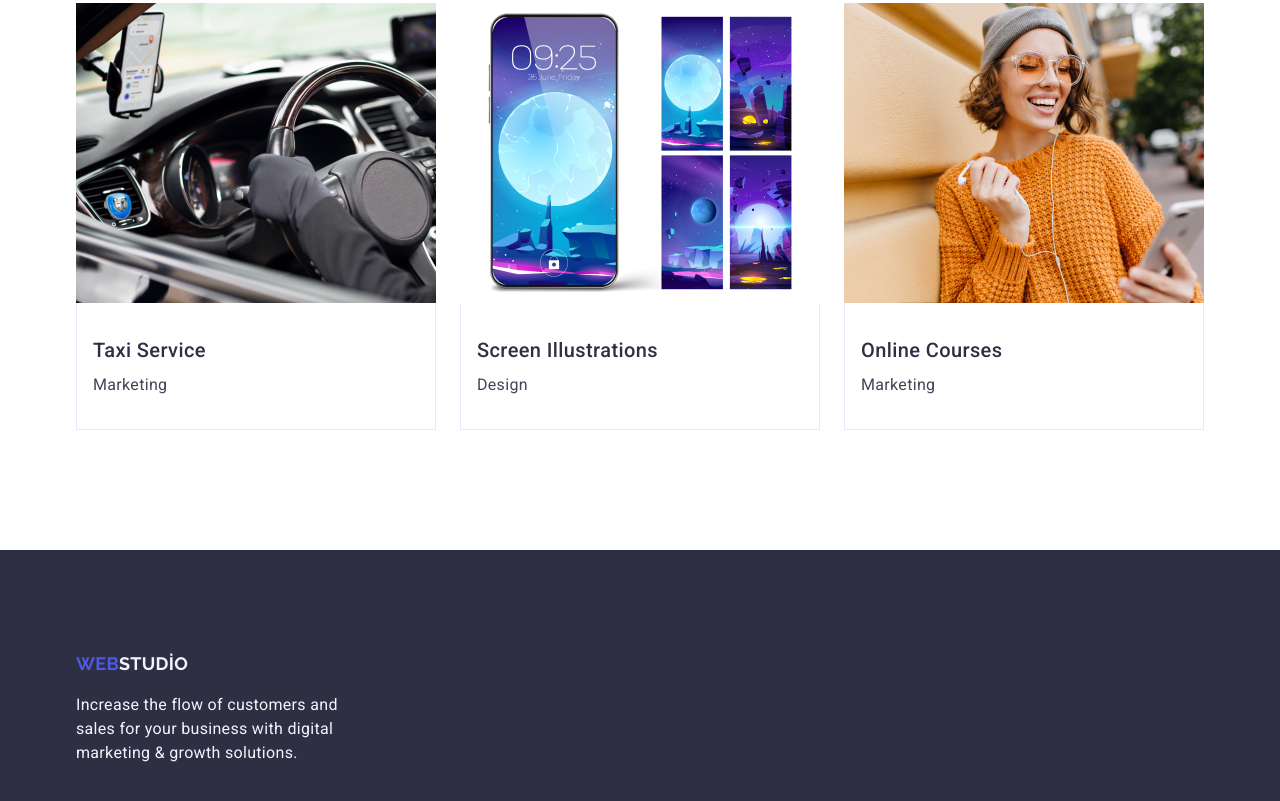
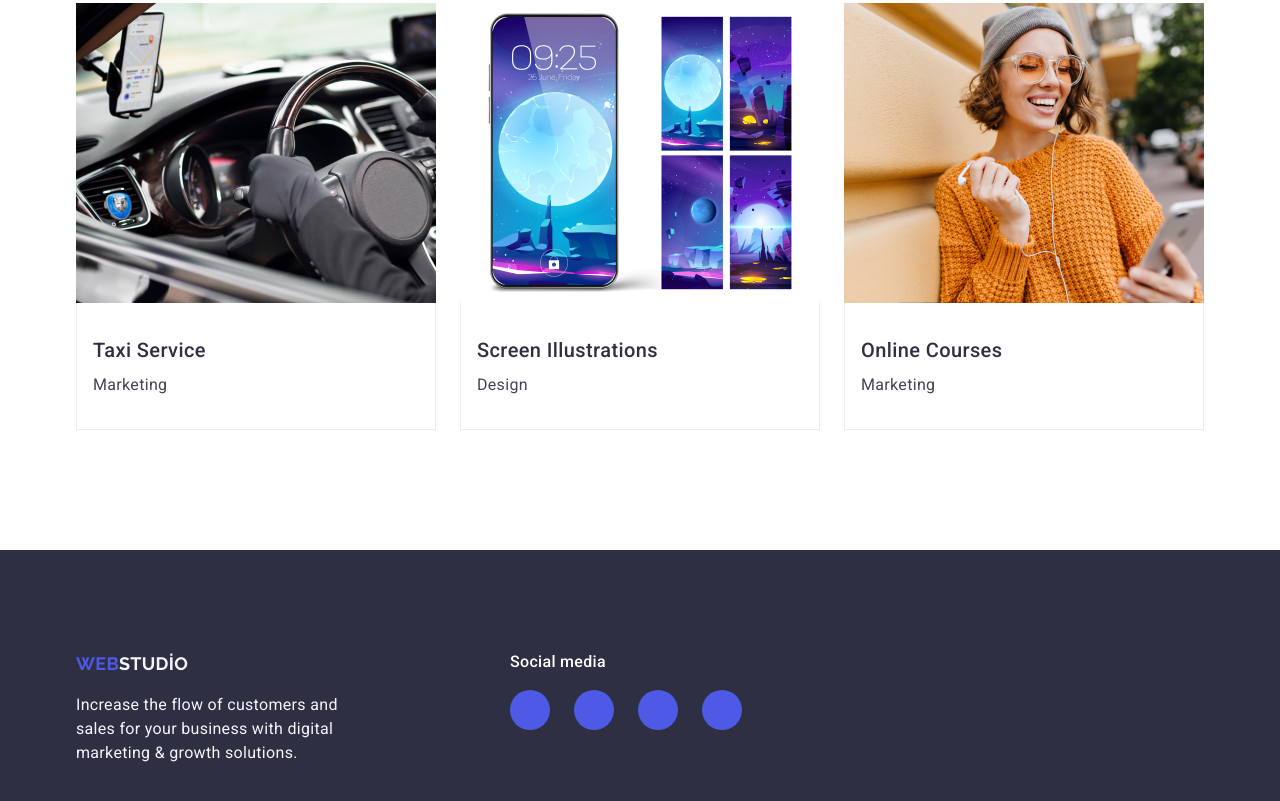
Before and after one commit to hknkeles/goit-markup-hw-04, a plain HTML site: page index.html in a window 1280 px wide. Shown: the part 2983-3784 px from the top of the page. Drawn offline with nearby package versions, Linux system fonts and the light colour scheme.

Commit message:
footer v1

```diff
--- a/css/styles.css
+++ b/css/styles.css
@@ -365,12 +365,25 @@ transition: box-shadow 250ms cubic-bezier(0.4, 0, 0.2, 1);
 }
 
 
+
+/* FOOTER */
+
 .footer{
     background-color: var(--navy-blue);
     padding: 100px 0;
  }
 
+ .footer-container{
+    display: flex;
+    gap: 50px;
+ }
 
+ .footer-container-logo{
+    display: flex;
+    flex-direction: column;
+    align-items: baseline;
+    margin-right: 120px;
+ }
 
 .footer .footer-logo{
     font-family: 'Raleway', serif;
@@ -391,3 +404,13 @@ transition: box-shadow 250ms cubic-bezier(0.4, 0, 0.2, 1);
     color: var(--cloud);
     max-width: 264px;
 }
+
+.social-media-text{
+    font-weight: 500;
+    font-size: 16px;
+    line-height: 1.5;
+    letter-spacing: 0.02em;
+    color: var(--white);
+    margin-bottom: 16px;
+
+}
--- a/index.html
+++ b/index.html
@@ -382,7 +382,9 @@
 
     <!-- footer bölümü -->
       <footer class="footer">
-        <div class="container">
+        <div class="container footer-container">
+            <div class="footer-container-logo">
+
                 <a href="#" class="footer-logo"
                   ><span class="logo-color">WEB</span>STUDİO</a
                 >
@@ -390,6 +392,45 @@
                   Increase the flow of customers and sales for your business with
                   digital marketing & growth solutions.
                 </p>
+
+            </div>
+
+              <div class="footer-social-media">
+                <p class="social-media-text">Social media</p>
+
+                <ul class="social-media-list">
+                  <li class="sm-icon">
+                    <a href="#" class="sm-link">
+                    <svg class="social-media-icons" width="16" height="16">
+                      <use href="./images/icons.svg#icon-instagram"></use>
+                    </svg>
+                  </a>
+                  </li>
+                  <li class="sm-icon">
+                    <a href="#" class="sm-link">
+                    <svg class="social-media-icons" width="16" height="16">
+                      <use href="./images/icons.svg#icon-twitter"></use>
+                    </svg>
+                  </a>
+                  </li>
+                  <li class="sm-icon">
+                    <a href="#" class="sm-link">
+                    <svg class="social-media-icons" width="16" height="16">
+                      <use href="./images/icons.svg#icon-facebook"></use>
+                    </svg>
+                  </a>
+                  </li>
+                  <li class="sm-icon">
+                      <a href="#" class="sm-link">
+                        <svg class="social-media-icons" width="16" height="16">
+                          <use href="./images/icons.svg#icon-linkedin"></use>
+                        </svg>
+                      </a>
+                  </li>
+                </ul>
+
+              </div>
+
         </div>
       </footer>
     </main>
```
Lines whose indentation alone changed are shown as unchanged.
